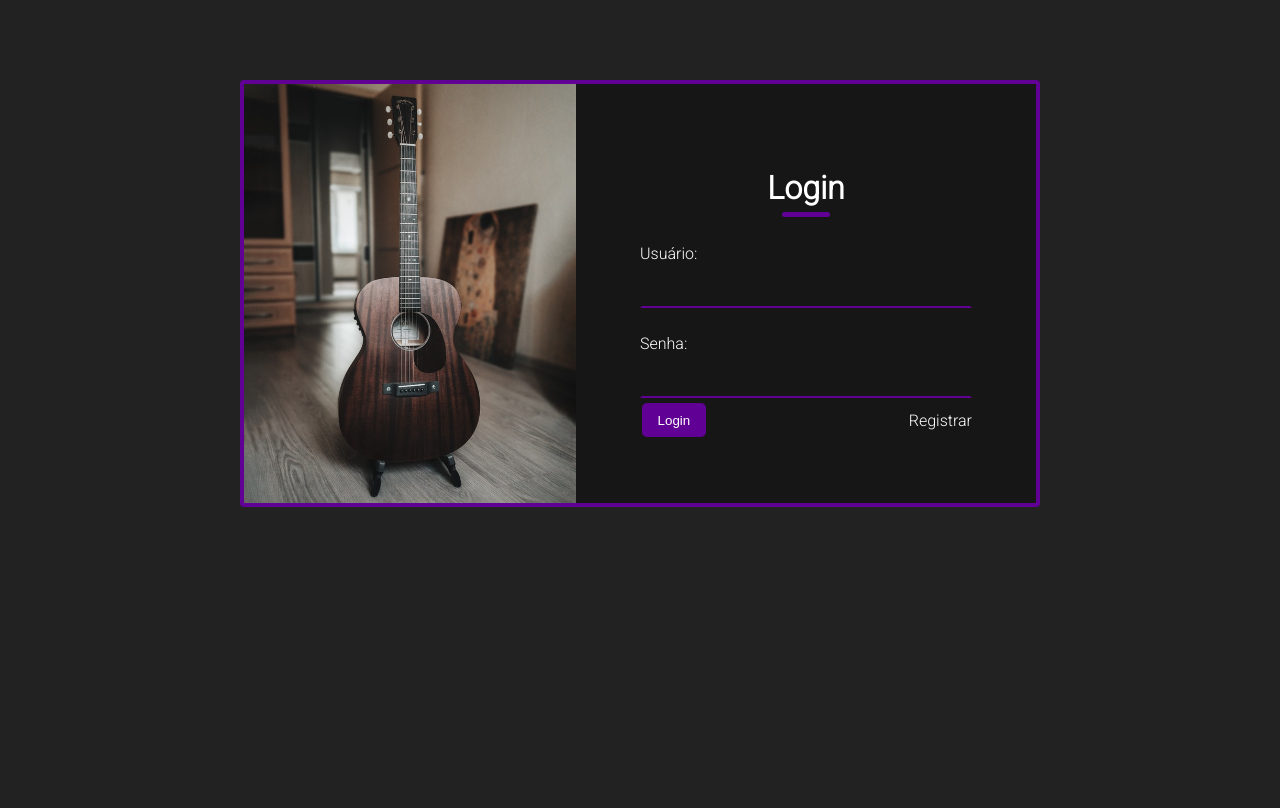
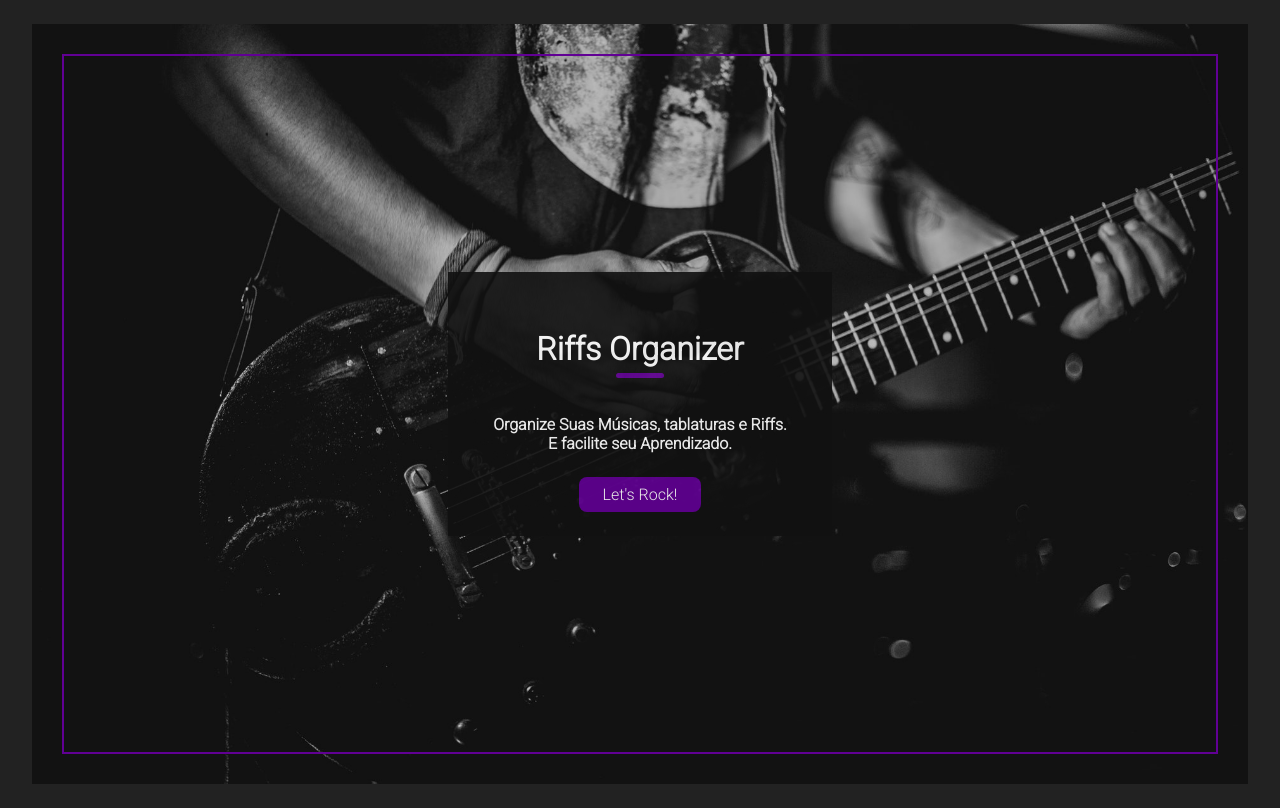
Before and after one commit to Bruends/riffs-organizer, a React (Create React App) app: page / in a window 1280 px wide. Built offline with nearby package versions, Linux system fonts and the light colour scheme.

Commit message:
adding landing page, and small style fixes

```diff
--- a/src/Hooks/useApiCall.js
+++ b/src/Hooks/useApiCall.js
@@ -6,7 +6,6 @@ const useApiCall = () => {
   const [data, setData] = React.useState('')
   const [loading, setLoading] = React.useState(false)
   const [apiErrorMessage, setApiErrorMessage] = React.useState(null)
-
   const [token, setToken] = useLocalStorage('token', '')
 
   const request = React.useCallback(async (url, options) => {
--- a/src/components/organisms/AuthForm/AuthForm.jsx
+++ b/src/components/organisms/AuthForm/AuthForm.jsx
@@ -56,6 +56,7 @@ function AuthForm({ title, submit, type }) {
             onChange={({ target }) => setPassword(target.value)}
             label="Senha: "
             type="password"
+            minlength="8"
             required
           />
 
@@ -63,7 +64,7 @@ function AuthForm({ title, submit, type }) {
             <Button type="submit">{title}</Button>
 
             {type === 'register' ? (
-              <Link to="/">Logar</Link>
+              <Link to="/login">Logar</Link>
             ) : (
               <Link to="/signup">Registrar</Link>
             )}
--- /dev/null
+++ b/src/pages/LandingPage/LandingPage.jsx
@@ -0,0 +1,22 @@
+import React from 'react'
+import { Background, Wrapper, Title, Text, ButtonContainer } from './style'
+import { Link } from 'react-router-dom'
+
+function LandingPage() {
+  return (
+    <Background>
+      <Wrapper>
+        <Title>Riffs Organizer</Title>
+        <Text>
+          Organize Suas Músicas, tablaturas e Riffs. <br /> E facilite seu
+          Aprendizado.
+        </Text>
+        <ButtonContainer>
+          <Link to="/login">Let's Rock!</Link>
+        </ButtonContainer>
+      </Wrapper>
+    </Background>
+  )
+}
+
+export default LandingPage
--- /dev/null
+++ b/src/pages/LandingPage/style.js
@@ -0,0 +1,64 @@
+import styled from 'styled-components'
+
+export const Wrapper = styled.section`
+  display: flex;
+  flex-direction: column;
+  padding: 2rem;
+  min-width: 30vw;
+  background-color: #111;
+  justify-content: center;
+  align-items: center;
+  opacity: 0.9;
+`
+
+export const Background = styled.div`
+  outline: 2px solid var(--main-color);
+  outline-offset: -2rem;
+  display: flex;
+  flex-direction: column;
+  width: 95vw;
+  height: 95vh;
+  margin: 1.5rem auto;
+  justify-content: center;
+  align-items: center;
+  background-color: #000;
+  background-image: url('./imgs/landingbg.jpg');
+  background-size: cover;
+  background-position: center;
+`
+export const Title = styled.h1`
+  font-size: 2rem;
+
+  &::after {
+    content: '';
+    color: blue;
+    display: block;
+    width: 3rem;
+    height: 0.3rem;
+    background-color: var(--main-color);
+    margin: 0 auto;
+    position: relative;
+    top: 0.3rem;
+    border-radius: 10px;
+  }
+`
+export const Text = styled.p`
+  text-align: center;
+  font-weight: bold;
+`
+
+export const ButtonContainer = styled.div`
+  margin-top: 1rem;
+  a {
+    background-color: var(--main-color);
+    padding: 0.5rem 1.5rem;
+    border-radius: 0.5rem;
+    color: #fff;
+    text-decoration: none;
+    transition: 0.2s;
+
+    &:hover {
+      filter: brightness(150%);
+    }
+  }
+`
--- a/src/routes/MainRouter.jsx
+++ b/src/routes/MainRouter.jsx
@@ -2,6 +2,7 @@ import React from 'react'
 import Login from '../pages/Login/Login'
 import SignUp from '../pages/SignUp/SignUp'
 import Dashboard from '../pages/Dashboard/Dashboard'
+import LandingPage from '../pages/LandingPage/LandingPage'
 import {
   BrowserRouter as Router,
   Switch,
@@ -22,6 +23,9 @@ function MainRouter() {
     <Router>
       <Switch>
         <Route exact path="/">
+          <LandingPage />
+        </Route>
+        <Route path="/login">
           {!auth ? <Login login={login} /> : <Redirect to="/dashboard" />}
         </Route>
         <Route path="/signup">
```
Also changed, not shown: public/imgs/landingbg.jpg (added).
